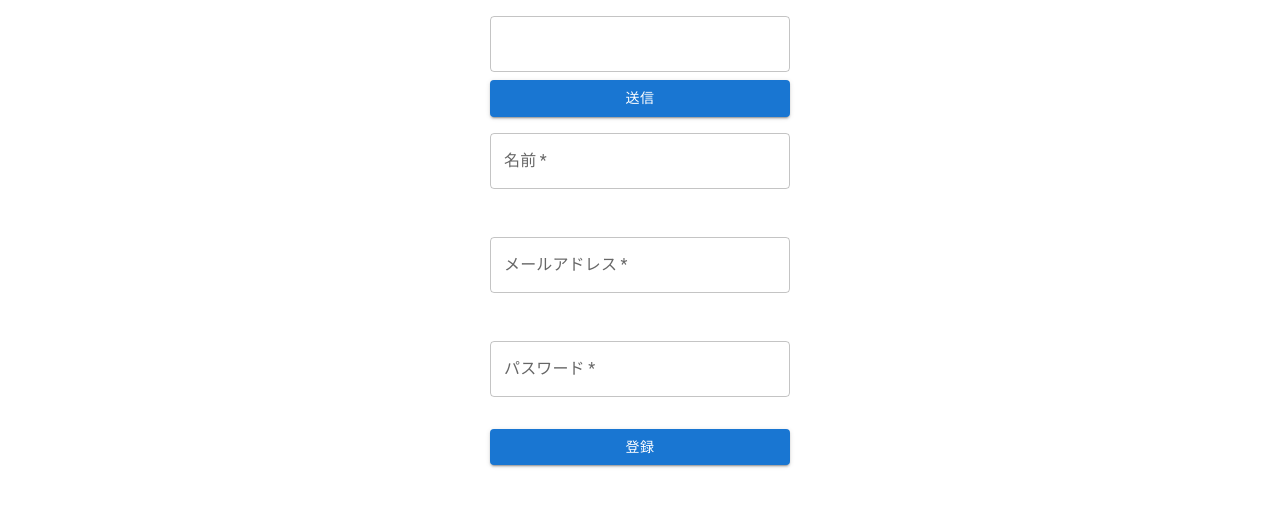
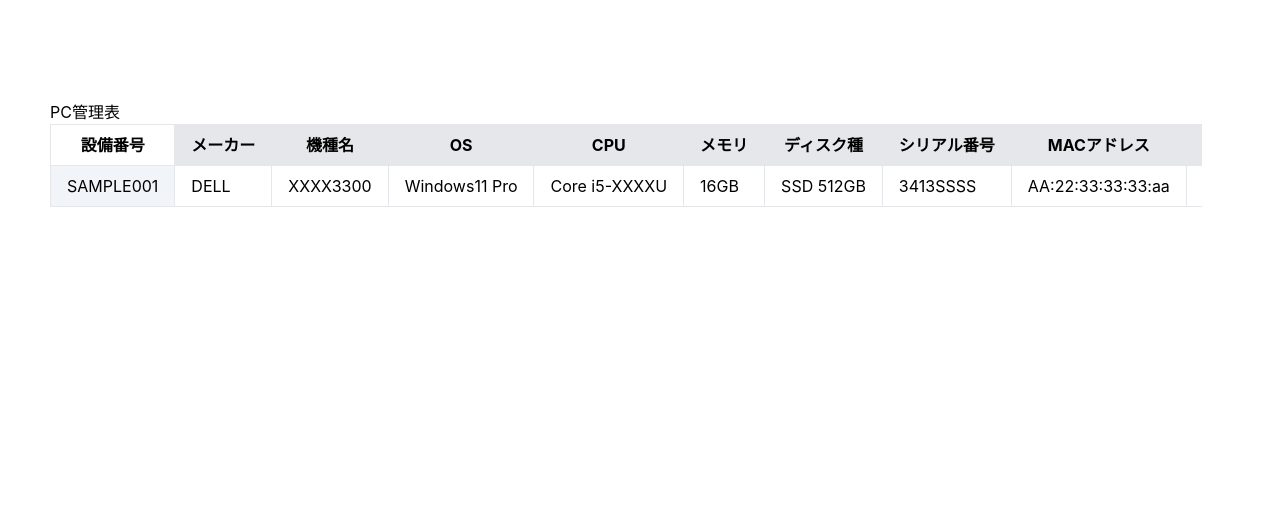
Before and after one commit to e-grid-aika/PHP_React_Pgsql, a React (Create React App) app in the folder frontend/frontend/: page / in a window 1280 px wide. Shown: the top 506 px of the page. Built offline with nearby package versions, Linux system fonts and the light colour scheme.

Commit message:
PC一覧表のコンポーネント作成

```diff
--- /dev/null
+++ b/frontend/frontend/src/components/PCListTable.tsx
@@ -0,0 +1,147 @@
+import type { FC, SetStateAction } from "react";
+import { Card, Typography } from "@material-tailwind/react";
+import { useState } from "react";
+
+interface TableRow {
+  equipmentNumber: string;
+  maker: string;
+  model: string;
+  os: string;
+  cpu: string;
+  memory: string;
+  disk: string;
+  serialNumber: string;
+  macAddress: string;
+  virusSoft: string;
+  officeSoft: boolean;
+  instllationLocation: string;
+  user: string;
+  affiliation: string;
+  usage: string;
+  damageStatus: string;
+  storingPlace: string;
+  swapSchedule: boolean;
+  internship: boolean;
+  saleTarget: boolean;
+  disposalSchedule: boolean;
+  introductionDate: Date;
+  elapsedYears: Number;
+  disposalReturnDate: Date;
+  managementNumber: string;
+}
+
+export const PCListTable: FC = () => {
+  const TABLE_HEAD = [
+    // "設備番号",
+    "メーカー",
+    "機種名",
+    "OS",
+    "CPU",
+    "メモリ",
+    "ディスク種",
+    "シリアル番号",
+    "MACアドレス",
+    "ウィルスバスター",
+    "Office",
+    "設置場所",
+    "利用者",
+    "所属",
+    "用途",
+    "破損状況・備考",
+    "保管場所",
+    "入替予定",
+    "インターン",
+    "売却対象",
+    "廃棄予定",
+    "導入日",
+    "経過年数",
+    "廃棄・返却日",
+    "リース・管理番号",
+  ];
+
+  const TABLE_ROWS: TableRow[] = [
+    {
+      equipmentNumber: "SAMPLE001",
+      maker: "DELL",
+      model: "XXXX3300",
+      os: "Windows11 Pro",
+      cpu: "Core i5-XXXXU",
+      memory: "16GB",
+      disk: "SSD 512GB",
+      serialNumber: "3413SSSS",
+      macAddress: "AA:22:33:33:33:aa",
+      virusSoft: "2655",
+      officeSoft: true,
+      instllationLocation: "本社",
+      user: "ユーザー1",
+      affiliation: "AAA",
+      usage: "業務用",
+      damageStatus: "ディスプレイにヒビあり",
+      storingPlace: "ロッカー右下",
+      swapSchedule: false,
+      internship: false,
+      saleTarget: false,
+      disposalSchedule: false,
+      introductionDate: new Date("2023-04-18"),
+      elapsedYears: 1,
+      disposalReturnDate: new Date("2023-04-18"),
+      managementNumber: ""
+    },
+
+  ];
+
+  return (
+    <>
+      <div>
+      </div>
+      <div className=" ml-[50px] whitespace-nowrap overflow-auto h-[500px] w-[90%] mt-[100px] top-0">
+        <h1>PC管理表</h1>
+        <table className="table-auto">
+          <thead className=" sticky top-0 z-10 ">
+            <tr className="bg-gray-200">
+              <th className="sticky left-0  bg-white border ">設備番号</th>
+              {TABLE_HEAD.map((head) => (
+                <th key={head} className="px-4 py-2 border ">{head}</th>
+              ))}
+            </tr>
+          </thead>
+          <tbody>
+            {TABLE_ROWS.map((res, i) => {
+              return (
+                <tr key="{i}">
+                  <td className=" px-4 py-2 sticky left-0 z-[2] bg-slate-100 border ">
+                    {res.equipmentNumber}
+                  </td>
+                  <td className=" px-4 py-2 border ">{res.maker}</td>
+                  <td className=" px-4 py-2 border ">{res.model}</td>
+                  <td className=" px-4 py-2 border ">{res.os}</td>
+                  <td className=" px-4 py-2 border ">{res.cpu}</td>
+                  <td className=" px-4 py-2 border ">{res.memory}</td>
+                  <td className=" px-4 py-2 border ">{res.disk}</td>
+                  <td className=" px-4 py-2 border ">{res.serialNumber}</td>
+                  <td className=" px-4 py-2 border ">{res.macAddress}</td>
+                  <td className=" px-4 py-2 border ">{res.virusSoft}</td>
+                  <td className=" px-4 py-2 border ">{res.officeSoft}</td>
+                  <td className=" px-4 py-2 border ">{res.instllationLocation}</td>
+                  <td className=" px-4 py-2 border ">{res.user}</td>
+                  <td className=" px-4 py-2 border ">{res.affiliation}</td>
+                  <td className=" px-4 py-2 border ">{res.usage}</td>
+                  <td className=" px-4 py-2 border ">{res.damageStatus}</td>
+                  <td className=" px-4 py-2 border ">{res.storingPlace}</td>
+                  <td className=" px-4 py-2 border ">{res.swapSchedule}</td>
+                  <td className=" px-4 py-2 border ">{res.internship}</td>
+                  <td className=" px-4 py-2 border ">{res.saleTarget}</td>
+                  <td className=" px-4 py-2 border ">{res.disposalSchedule}</td>
+                  <td className=" px-4 py-2 border ">{res.introductionDate.toLocaleDateString()}</td>
+                  <td className=" px-4 py-2 border ">{res.elapsedYears.toString()}年</td>
+                  <td className=" px-4 py-2 border ">{res.disposalReturnDate.toLocaleDateString()}</td>
+                  <td className=" px-4 py-2 border ">{res.managementNumber}</td>
+                </tr>
+              );
+            })}
+          </tbody>
+        </table>
+      </div>
+    </>
+  );
+};
--- a/frontend/frontend/src/index.tsx
+++ b/frontend/frontend/src/index.tsx
@@ -3,15 +3,20 @@ import ReactDOM from 'react-dom/client';
 import './index.css';
 import {App} from './App';
 import reportWebVitals from './reportWebVitals';
-import InputForm from './components/InputForm'
+import InputForm from './components/InputForm';
+import InputFormDevice from './components/InputFormDevice';
+import GetUserInfo from './components/GetUserInfo';
+import { PCListTable } from './components/PCListTable';
 
 const root = ReactDOM.createRoot(
   document.getElementById('root') as HTMLElement
 );
 root.render(
   <React.StrictMode>
-    <App />
-    <InputForm />
+    {/* <App /> */}
+    {/* <InputForm /> */}
+    {/* <GetUserInfo /> */}
+    <PCListTable />
   </React.StrictMode>
 );
 
```
